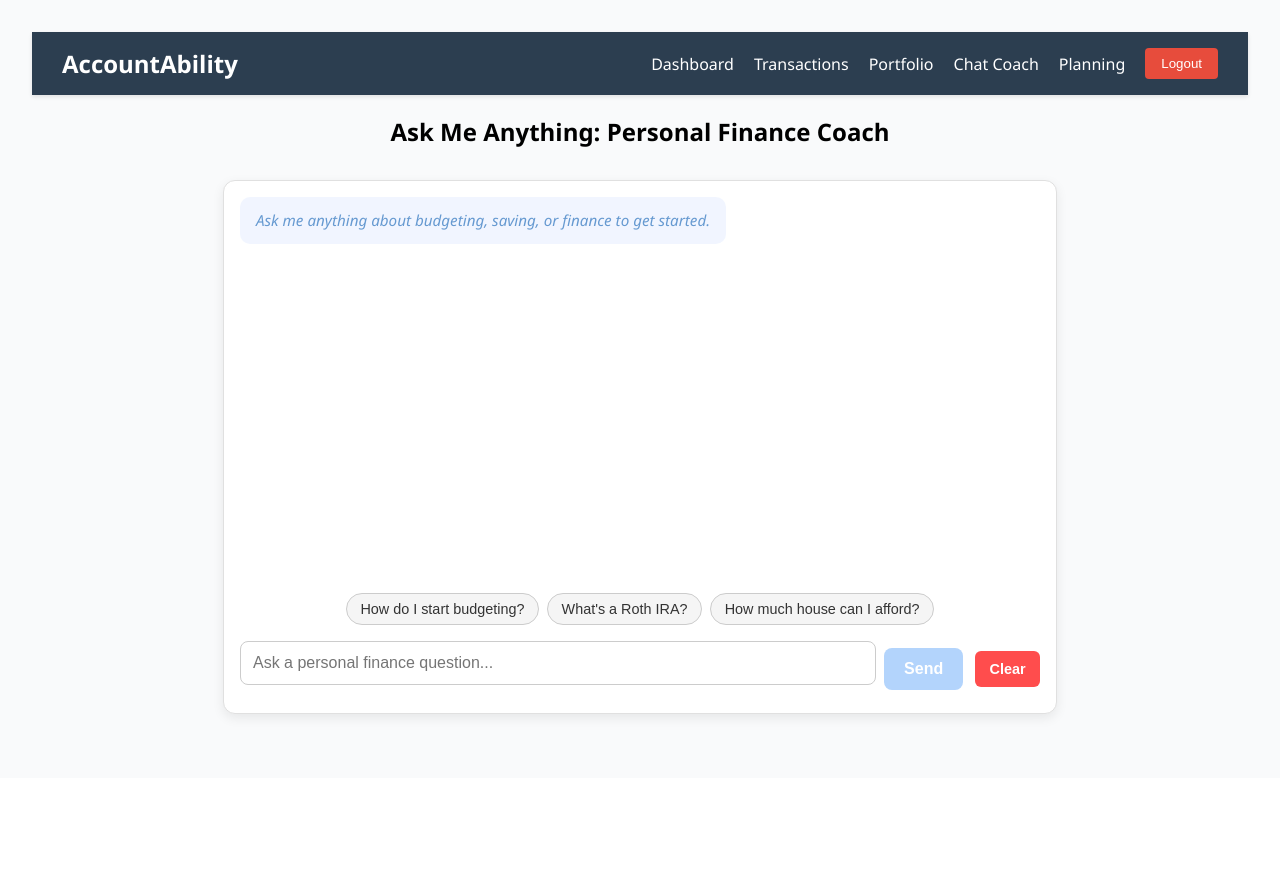
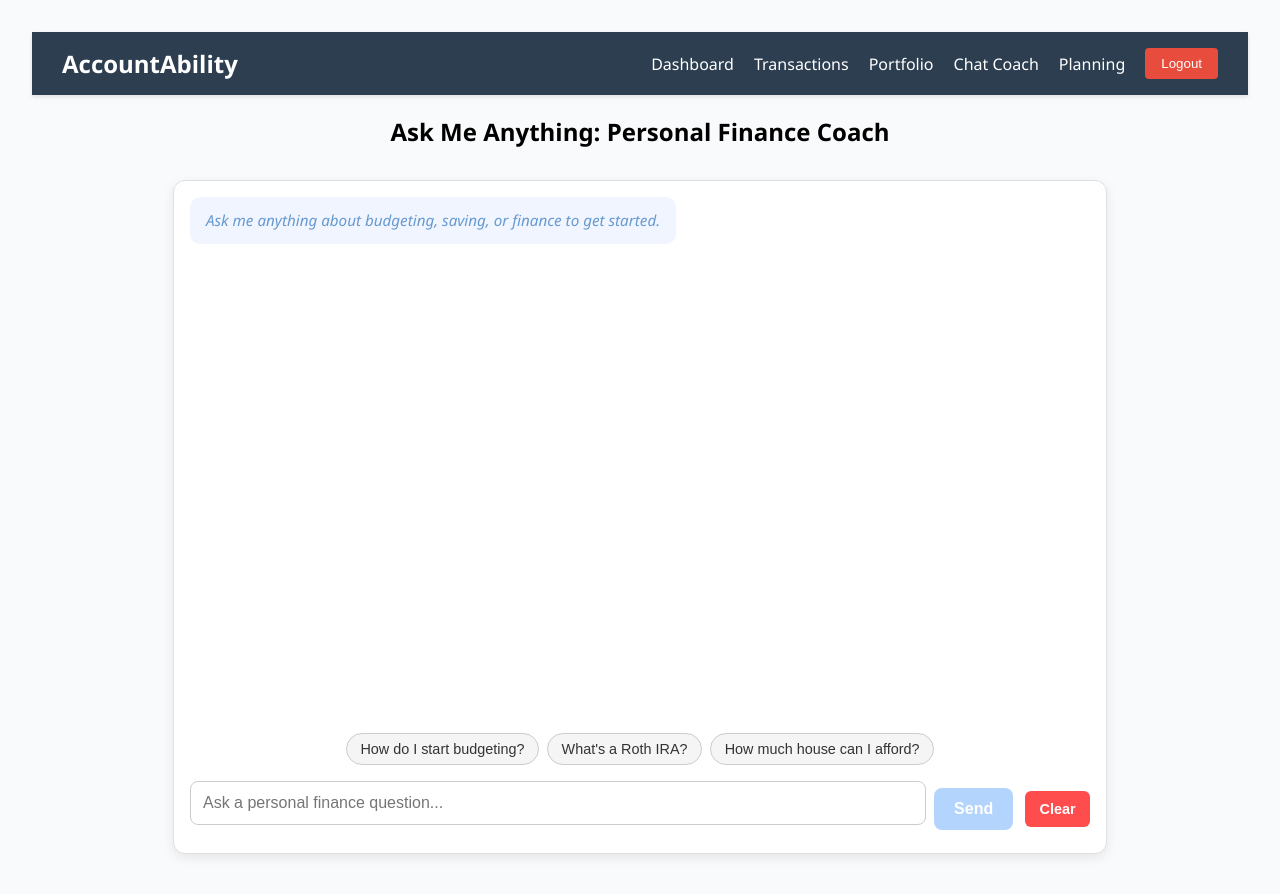
Before and after one commit to victorvaladez1/accountability-finance, a React (Create React App) app in the folder frontend/: page /chat-coach in a window 1280 px wide. Shown: the top 894 px of the page. Before the commit the page ends 800 px from the top, so only its background shows below. Built offline with nearby package versions, Linux system fonts and the light colour scheme; no server answers.

Commit message:
Make ChatCoach chat box height dynamic with 80vh

```diff
--- a/frontend/src/pages/ChatCoach.css
+++ b/frontend/src/pages/ChatCoach.css
@@ -1,15 +1,17 @@
 .chat-box {
     border: 1px solid #e0e0e0;
     padding: 1rem;
-    max-width: 800px;
+    max-width: 900px;
+    width: 90%;
+    height: 80vh;
     margin: 2rem auto;
     background-color: #ffffff;
     border-radius: 12px;
     box-shadow: 0 4px 12px rgba(0, 0, 0, 0.08);
     display: flex;
     flex-direction: column;
-    height: 500px; /* keeps chat box consistent */
 }
+
 
 .chat-log {
     flex: 1;
```
